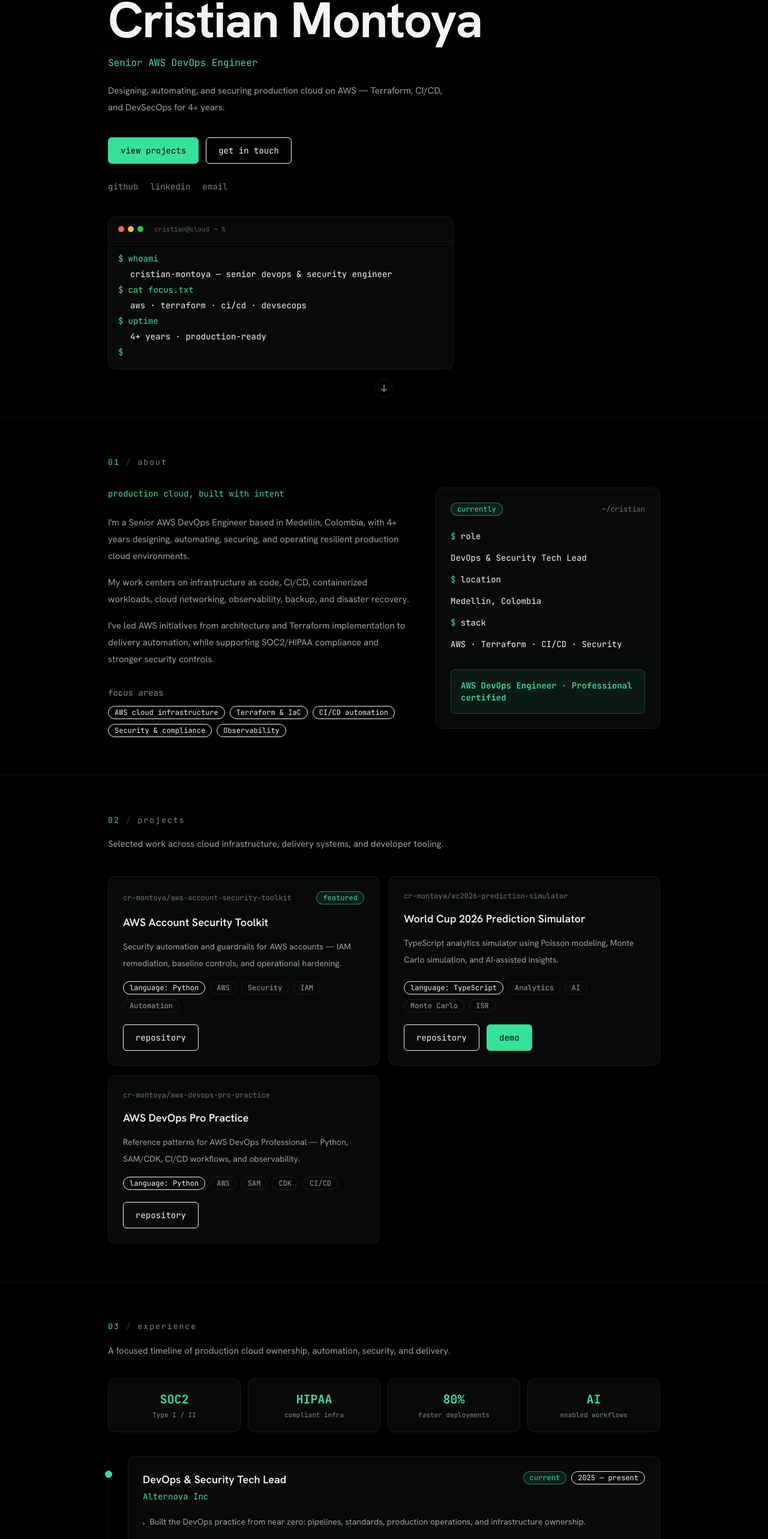
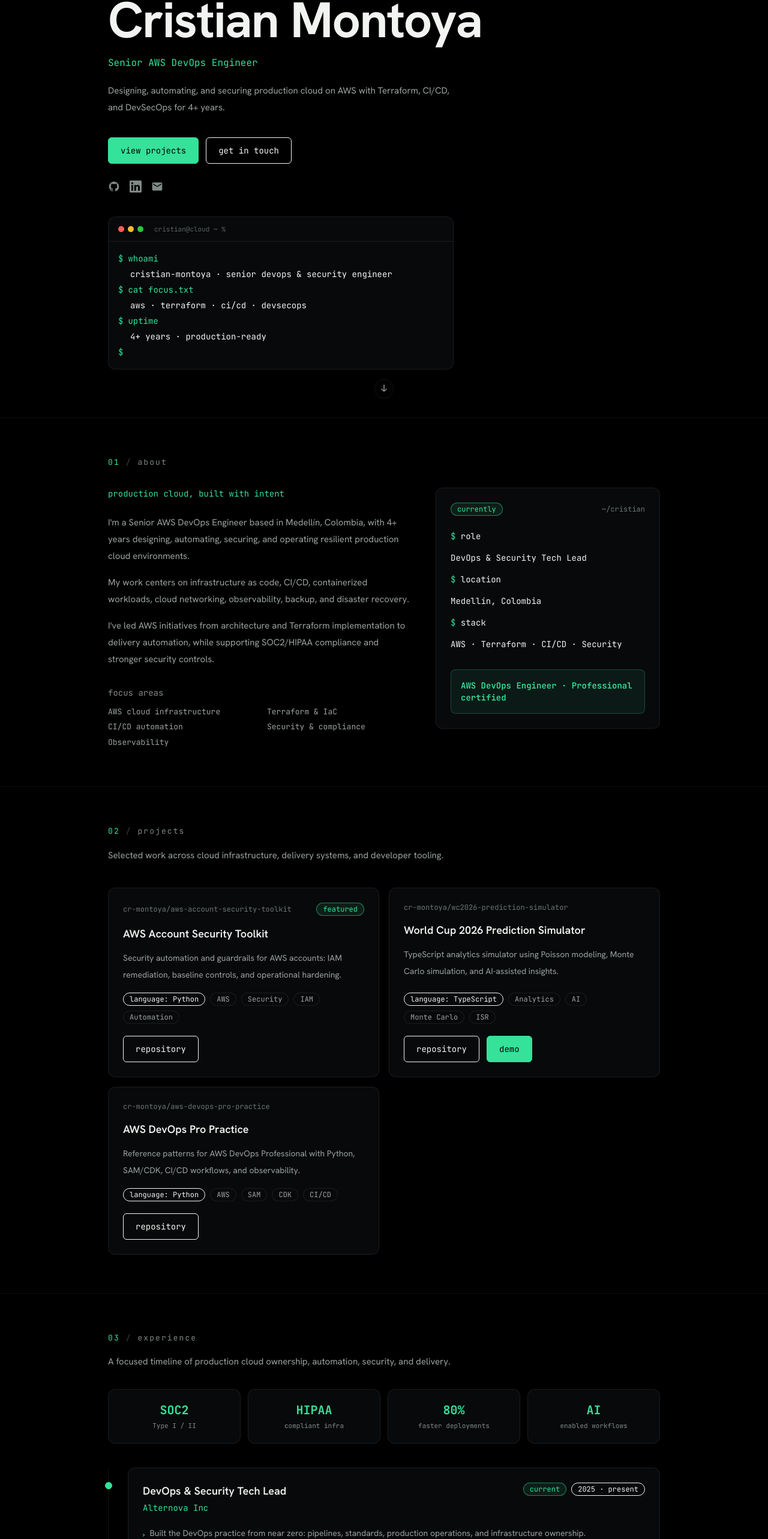
Before and after one commit to cr-montoya/portfolio, a React (Vite) app: page / in a window 1280 px wide. Shown: the part 199-2765 px from the top of the page at 60% size. Built offline with nearby package versions, Linux system fonts and the light colour scheme.

Commit message:
fix(design): remove em dashes, add social icons, update judo and focus areas

```diff
--- a/index.html
+++ b/index.html
@@ -24,7 +24,7 @@
     />
     <meta property="og:type" content="website" />
     <meta property="og:url" content="https://romanops.dev/" />
-    <meta property="og:title" content="Cristian Montoya — Senior AWS DevOps Engineer" />
+    <meta property="og:title" content="Cristian Montoya | Senior AWS DevOps Engineer" />
     <meta
       property="og:description"
       content="Portfolio for Cristian Montoya, a senior DevOps engineer focused on secure AWS platforms, Terraform, CI/CD, compliance, and AI-assisted delivery."
@@ -32,13 +32,13 @@
     <meta property="og:image" content="https://romanops.dev/og-image.svg" />
     <meta property="og:image:alt" content="Cristian Montoya portfolio preview" />
     <meta name="twitter:card" content="summary_large_image" />
-    <meta name="twitter:title" content="Cristian Montoya — Senior AWS DevOps Engineer" />
+    <meta name="twitter:title" content="Cristian Montoya | Senior AWS DevOps Engineer" />
     <meta
       name="twitter:description"
       content="Secure AWS platforms, Terraform, CI/CD, compliance, and AI-assisted DevOps delivery."
     />
     <meta name="twitter:image" content="https://romanops.dev/og-image.svg" />
-    <title>Cristian Montoya — DevOps & Cloud Engineer</title>
+    <title>Cristian Montoya | DevOps &amp; Cloud Engineer</title>
   </head>
   <body>
     <div id="root"></div>
--- /dev/null
+++ b/src/components/ui/SocialIcons.tsx
@@ -0,0 +1,23 @@
+export function GitHubIcon({ className }: { className?: string }) {
+  return (
+    <svg aria-hidden="true" className={className} fill="currentColor" viewBox="0 0 24 24">
+      <path d="M12 2C6.477 2 2 6.484 2 12.017c0 4.425 2.865 8.18 6.839 9.504.5.092.682-.217.682-.483 0-.237-.008-.868-.013-1.703-2.782.605-3.369-1.343-3.369-1.343-.454-1.158-1.11-1.466-1.11-1.466-.908-.62.069-.608.069-.608 1.003.07 1.531 1.032 1.531 1.032.892 1.53 2.341 1.088 2.91.832.092-.647.35-1.088.636-1.338-2.22-.253-4.555-1.113-4.555-4.951 0-1.093.39-1.988 1.029-2.688-.103-.253-.446-1.272.098-2.65 0 0 .84-.27 2.75 1.026A9.564 9.564 0 0112 6.844c.85.004 1.705.115 2.504.337 1.909-1.296 2.747-1.027 2.747-1.027.546 1.379.202 2.398.1 2.651.64.7 1.028 1.595 1.028 2.688 0 3.848-2.339 4.695-4.566 4.943.359.309.678.92.678 1.855 0 1.338-.012 2.419-.012 2.747 0 .268.18.58.688.482A10.019 10.019 0 0022 12.017C22 6.484 17.522 2 12 2z" />
+    </svg>
+  )
+}
+
+export function LinkedInIcon({ className }: { className?: string }) {
+  return (
+    <svg aria-hidden="true" className={className} fill="currentColor" viewBox="0 0 24 24">
+      <path d="M20.447 20.452h-3.554v-5.569c0-1.328-.027-3.037-1.852-3.037-1.853 0-2.136 1.445-2.136 2.939v5.667H9.351V9h3.414v1.561h.046c.477-.9 1.637-1.85 3.37-1.85 3.601 0 4.267 2.37 4.267 5.455v6.286zM5.337 7.433a2.062 2.062 0 01-2.063-2.065 2.064 2.064 0 112.063 2.065zm1.782 13.019H3.555V9h3.564v11.452zM22.225 0H1.771C.792 0 0 .774 0 1.729v20.542C0 23.227.792 24 1.771 24h20.451C23.2 24 24 23.227 24 22.271V1.729C24 .774 23.2 0 22.222 0h.003z" />
+    </svg>
+  )
+}
+
+export function EmailIcon({ className }: { className?: string }) {
+  return (
+    <svg aria-hidden="true" className={className} fill="currentColor" viewBox="0 0 24 24">
+      <path d="M20 4H4c-1.1 0-2 .9-2 2v12c0 1.1.9 2 2 2h16c1.1 0 2-.9 2-2V6c0-1.1-.9-2-2-2zm0 4l-8 5-8-5V6l8 5 8-5v2z" />
+    </svg>
+  )
+}
--- a/src/components/ui/index.ts
+++ b/src/components/ui/index.ts
@@ -10,3 +10,4 @@ export { SectionWrapper } from './SectionWrapper'
 export type { SectionWrapperProps } from './SectionWrapper'
 export { TerminalLine } from './TerminalLine'
 export type { TerminalLineProps } from './TerminalLine'
+export { GitHubIcon, LinkedInIcon, EmailIcon } from './SocialIcons'
--- a/src/i18n/en.ts
+++ b/src/i18n/en.ts
@@ -17,10 +17,10 @@ export const en = {
     title: 'Cristian Montoya',
     subtitle: 'Senior AWS DevOps Engineer',
     description:
-      'Designing, automating, and securing production cloud on AWS — Terraform, CI/CD, and DevSecOps for 4+ years.',
+      'Designing, automating, and securing production cloud on AWS with Terraform, CI/CD, and DevSecOps for 4+ years.',
     terminal: {
       whoamiCommand: 'whoami',
-      whoamiResult: 'cristian-montoya — senior devops & security engineer',
+      whoamiResult: 'cristian-montoya · senior devops & security engineer',
       focusCommand: 'cat focus.txt',
       focusResult: 'aws · terraform · ci/cd · devsecops',
       uptimeCommand: 'uptime',
@@ -122,13 +122,13 @@ export const en = {
     items: {
       awsSecurityTitle: 'AWS Account Security Toolkit',
       awsSecurityDescription:
-        'Security automation and guardrails for AWS accounts — IAM remediation, baseline controls, and operational hardening.',
+        'Security automation and guardrails for AWS accounts: IAM remediation, baseline controls, and operational hardening.',
       wc2026Title: 'World Cup 2026 Prediction Simulator',
       wc2026Description:
         'TypeScript analytics simulator using Poisson modeling, Monte Carlo simulation, and AI-assisted insights.',
       devopsPracticeTitle: 'AWS DevOps Pro Practice',
       devopsPracticeDescription:
-        'Reference patterns for AWS DevOps Professional — Python, SAM/CDK, CI/CD workflows, and observability.',
+        'Reference patterns for AWS DevOps Professional with Python, SAM/CDK, CI/CD workflows, and observability.',
     },
   },
   experience: {
@@ -163,7 +163,7 @@ export const en = {
       teamLeadership:
         'Led and mentored engineers from foundations into capable infrastructure contributors.',
       productionOwnership:
-        'Owned initiatives end to end — from requirement discovery and architecture to deployment and production operation.',
+        'Owned initiatives end to end: from requirement discovery and architecture to deployment and production operation.',
       aiWorkflowAdoption:
         'Integrated AI-assisted engineering into daily delivery: harness-driven execution and spec-driven development.',
       automationTransformation:
@@ -190,11 +190,11 @@ export const en = {
   judo: {
     title: 'judo',
     kicker: 'the discipline behind the engineering',
-    caption: '// the trajectory of a throw — and a deployment',
+    caption: '// the trajectory of a throw, and a deployment',
     intro:
-      'Nine years on the mat — judo and Brazilian jiu-jitsu. Blue belt in judo, multiple national medalist for Antioquia, and university-level competitor.',
+      'Nine years on the mat: judo and Brazilian jiu-jitsu. Blue belt in judo, multiple national medalist for Antioquia, and university-level competitor.',
     intro2:
-      "This isn't a sports page — it's where my engineering instincts come from: calm under pressure, precise timing, and relentless improvement.",
+      "This isn't a sports page. It's where my engineering instincts come from: calm under pressure, precise timing, and relentless improvement.",
     beltsTitle: 'belts',
     beltJudo: 'Blue belt',
     beltBjj: 'White belt',
@@ -213,34 +213,34 @@ export const en = {
         desc: 'Automate for maximum effect with minimum effort.',
       },
       {
-        jp: 'Randori',
-        kanji: '乱取り',
-        term: 'free practice',
-        desc: 'Stay calm and adapt under live production pressure.',
+        jp: 'Seijaku',
+        kanji: '静寂',
+        term: 'calm in chaos',
+        desc: 'Stay composed when systems are on fire. Clear action over reactive noise.',
       },
       {
         jp: 'Ukemi',
         kanji: '受け身',
         term: 'the art of falling',
-        desc: 'Design to fail safely — resilience, backups, recovery.',
+        desc: 'Design to fail safely: resilience, backups, recovery.',
       },
       {
         jp: 'Kaizen',
         kanji: '改善',
         term: 'continuous improvement',
-        desc: 'Iterate relentlessly — small gains compound.',
+        desc: 'Iterate relentlessly. Small gains compound.',
       },
     ],
     stats: [
       { v: '9y', k: 'on the mat' },
-      { v: 'Multi', k: 'national medals' },
+      { v: '3+', k: 'national medals' },
       { v: 'Antioquia', k: 'state team' },
-      { v: 'Uni', k: 'competitor' },
+      { v: 'ASCUN', k: 'collegiate level' },
     ],
   },
   writing: {
     title: 'writing',
-    description: 'Notes on cloud, automation, and the discipline behind it — coming soon.',
+    description: 'Notes on cloud, automation, and the discipline behind it. Coming soon.',
     articles: [
       { date: 'soon', title: 'Building a DevOps practice from zero', tag: 'devops' },
       { date: 'soon', title: 'SOC2 Type II without slowing delivery', tag: 'security' },
--- a/src/sections/About.tsx
+++ b/src/sections/About.tsx
@@ -21,11 +21,11 @@ export function About() {
 
           <div className="mt-8">
             <p className="mb-3 font-mono text-sm text-text-subtle">{t.about.focusTitle}</p>
-            <div className="flex flex-wrap gap-2">
+            <div className="grid grid-cols-2 gap-x-6 gap-y-1.5">
               {aboutFocusAreas.map((focusArea) => (
-                <Badge key={focusArea.id} variant="outline">
+                <span className="font-mono text-[13px] text-text-muted" key={focusArea.id}>
                   {t.about.focus[focusArea.labelKey]}
-                </Badge>
+                </span>
               ))}
             </div>
           </div>
--- a/src/sections/Contact.tsx
+++ b/src/sections/Contact.tsx
@@ -1,29 +1,32 @@
 import { useTranslation } from '@/i18n'
-import { SectionTitle, SectionWrapper } from '@/components/ui'
-
-export function Contact() {
-  const { t } = useTranslation()
+import { EmailIcon, GitHubIcon, LinkedInIcon, SectionTitle, SectionWrapper } from '@/components/ui'
 
 const contactRows = [
   {
     label: 'email',
     href: 'mailto:cristianmontoyar27@gmail.com',
     display: 'cristianmontoyar27@gmail.com',
-      symbol: '@',
+    Icon: EmailIcon,
+    external: false,
   },
   {
     label: 'github',
     href: 'https://github.com/cr-montoya',
-      display: t.contact.links.github,
-      symbol: 'gh',
+    display: 'github.com/cr-montoya',
+    Icon: GitHubIcon,
+    external: true,
   },
   {
     label: 'linkedin',
-      href: 'https://linkedin.com/in/cr-montoya',
-      display: t.contact.links.linkedin,
-      symbol: 'in',
+    href: 'https://linkedin.com/in/cristian-montoya-devops',
+    display: 'linkedin.com/in/cristian-montoya-devops',
+    Icon: LinkedInIcon,
+    external: true,
   },
 ]
+
+export function Contact() {
+  const { t } = useTranslation()
 
   return (
     <SectionWrapper id="contact">
@@ -40,14 +43,14 @@ export function Contact() {
         <div className="space-y-3">
           {contactRows.map((row) => (
             <a
-              className="group flex items-center gap-4 rounded-xl border border-border bg-surface p-4 transition-all duration-200 hover:border-[rgba(52,226,154,0.4)] hover:translate-y-[-2px]"
+              className="group flex items-center gap-4 rounded-xl border border-border bg-surface p-4 transition-all duration-200 hover:-translate-y-[2px] hover:border-[rgba(52,226,154,0.4)]"
               href={row.href}
               key={row.label}
-              rel={row.href.startsWith('http') ? 'noopener noreferrer' : undefined}
-              target={row.href.startsWith('http') ? '_blank' : undefined}
+              rel={row.external ? 'noopener noreferrer' : undefined}
+              target={row.external ? '_blank' : undefined}
             >
-              <span className="flex size-10 shrink-0 items-center justify-center rounded-lg border border-border font-mono text-xs text-accent-green group-hover:border-accent-green/60">
-                {row.symbol}
+              <span className="flex size-10 shrink-0 items-center justify-center rounded-lg border border-border text-accent-green group-hover:border-accent-green/60">
+                <row.Icon className="size-4.5" />
               </span>
               <span className="min-w-0 truncate font-mono text-sm text-text-muted group-hover:text-text-primary">
                 {row.display}
--- a/src/sections/Experience.tsx
+++ b/src/sections/Experience.tsx
@@ -34,7 +34,7 @@ export function Experience() {
   }, [])
 
   const formatPeriod = (start: string, end: string) =>
-    end === 'present' ? `${start} — ${t.experience.labels.present}` : `${start} — ${end}`
+    end === 'present' ? `${start} · ${t.experience.labels.present}` : `${start} · ${end}`
 
   return (
     <SectionWrapper id="experience">
--- a/src/sections/Hero.tsx
+++ b/src/sections/Hero.tsx
@@ -1,7 +1,13 @@
 import { useEffect, useRef, useState } from 'react'
 import { heroActions, heroSocialLinks } from '@/data/hero'
 import { useTranslation } from '@/i18n'
-import { Button } from '@/components/ui'
+import { Button, EmailIcon, GitHubIcon, LinkedInIcon } from '@/components/ui'
+
+const SOCIAL_ICONS = {
+  github: GitHubIcon,
+  linkedin: LinkedInIcon,
+  email: EmailIcon,
+} as const
 
 interface TermLine {
   cmd: boolean
@@ -87,19 +93,22 @@ export function Hero() {
           ))}
         </div>
 
-        <div className="mt-7 flex items-center gap-5">
-          {heroSocialLinks.map((link) => (
+        <div className="mt-7 flex items-center gap-4">
+          {heroSocialLinks.map((link) => {
+            const Icon = SOCIAL_ICONS[link.id]
+            return (
               <a
                 aria-label={t.hero.social[link.labelKey]}
-              className="font-mono text-sm text-text-subtle transition-colors hover:text-accent-green"
+                className="text-text-subtle transition-colors hover:text-accent-green"
                 href={link.href}
                 key={link.id}
                 rel="noreferrer"
                 target={link.href.startsWith('mailto:') ? undefined : '_blank'}
               >
-              {link.id}
+                <Icon className="size-5" />
               </a>
-          ))}
+            )
+          })}
         </div>
 
         {/* Terminal card — below the hero copy */}
--- a/src/sections/Judo.tsx
+++ b/src/sections/Judo.tsx
@@ -97,7 +97,7 @@ export function Judo() {
             x={800}
             y={278}
           >
-            ukemi
+            kake
           </text>
 
           {/* travelling dot along arc */}
```
Also changed, not shown: src/i18n/es.ts (+18 -18 lines). Lines whose indentation alone changed are shown as unchanged.
